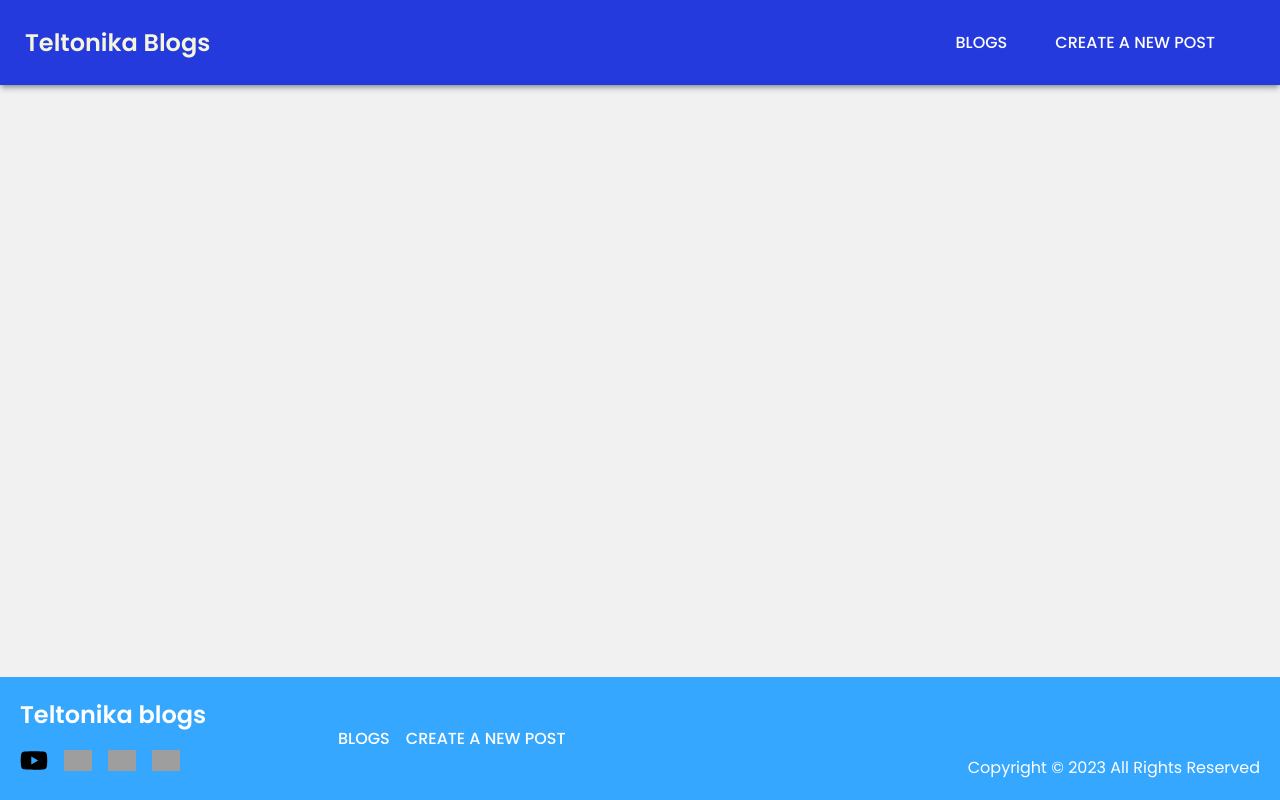
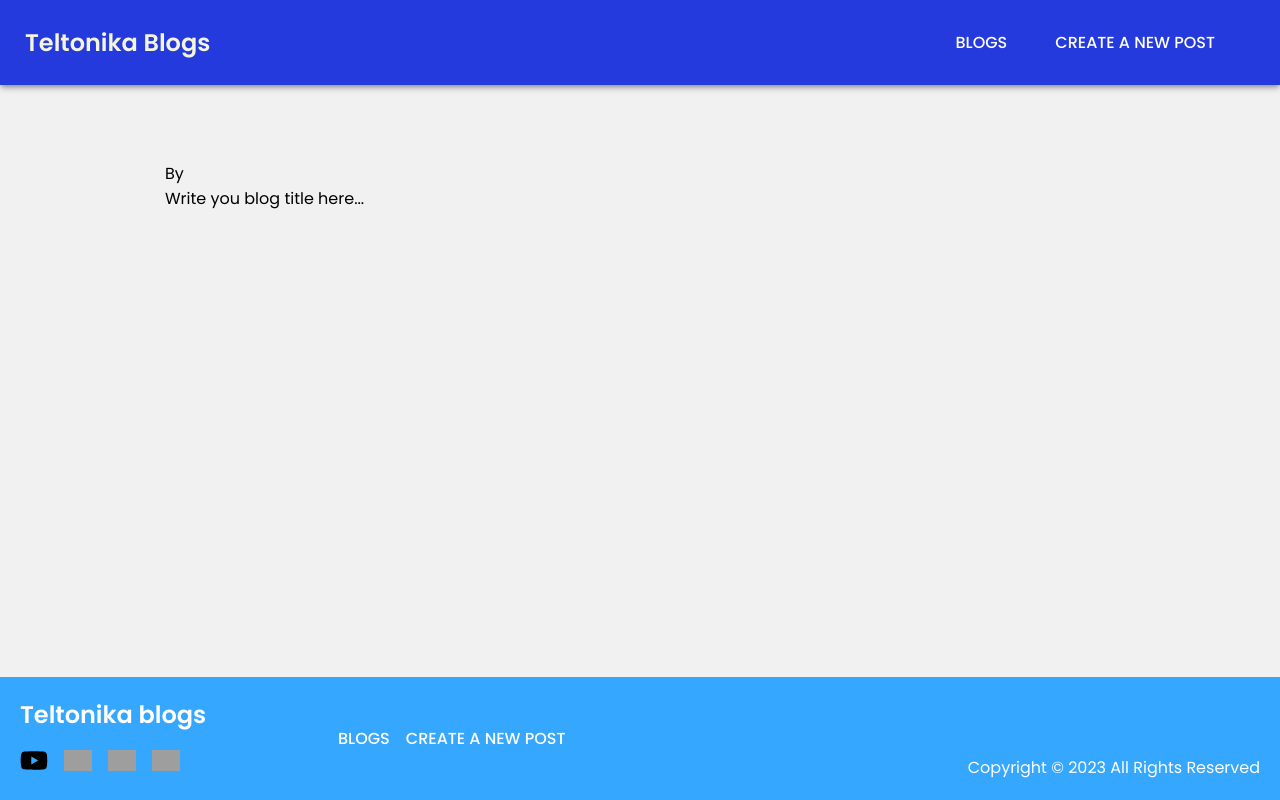
Before and after one commit to pijusp/TeltonikaBlogs_CRUD-posts-app, a Vue app: page /post-preview in a window 1280 px wide. Built offline with nearby package versions, Linux system fonts and the light colour scheme; grey boxes are pictures that could not be loaded; what vue2-editor would draw is missing.

Commit message:
Post preview

```diff
--- a/src/components/BlogCard.vue
+++ b/src/components/BlogCard.vue
@@ -20,7 +20,7 @@
             </h6>
             <router-link
                 class="link"
-                :to="{ name: 'ViewBlog', params: { blogid: this.post.blogID } }"
+                :to="{ name: 'ViewPost', params: { blogid: this.post.blogID } }"
             >
                 View The Post ➡️
             </router-link>
--- a/src/router/index.js
+++ b/src/router/index.js
@@ -2,6 +2,7 @@ import Vue from "vue";
 import VueRouter from "vue-router";
 import Blogs from "../views/Blogs.vue";
 import NewPost from "../views/NewPost.vue";
+import PostPreview from "../views/PostPreview.vue";
 
 Vue.use(VueRouter);
 
@@ -22,6 +23,14 @@ const routes = [
             title: "New Post",
         },
     },
+    {
+        path: "/post-preview",
+        name: "PostPreview",
+        component: PostPreview,
+        meta: {
+            title: "Post Preview",
+        },
+    },
 ];
 
 const router = new VueRouter({
--- a/src/store/index.js
+++ b/src/store/index.js
@@ -25,7 +25,7 @@ export default new Vuex.Store({
         editPost: null,
         blogHTML: "Write you blog title here...",
         blogTitle: "",
-        selectedAuthor: null,
+        authorName: null,
     },
     mutations: {
         newBlogPost(state, payload) {
@@ -35,7 +35,7 @@ export default new Vuex.Store({
             state.blogTitle = payload;
         },
         updateBlogAuthor(state, payload) {
-            state.selectedAuthor = payload;
+            state.authorName = payload;
         },
         toggleEditPost(state, payload) {
             state.editPost = payload;
--- a/src/views/NewPost.vue
+++ b/src/views/NewPost.vue
@@ -10,7 +10,7 @@
                     placeholder="Enter blog title"
                     v-model="blogTitle"
                 />
-                <select v-model="selectedAuthor" class="select-menu">
+                <select v-model="authorName" class="select-menu">
                     <option :value="null">Select an author</option>
                     <option
                         v-for="author in authors"
@@ -30,7 +30,7 @@
                 </button>
                 <router-link
                     class="router-button custom-button"
-                    :to="{ name: 'BlogPreview' }"
+                    :to="{ name: 'PostPreview' }"
                     >Post Preview</router-link
                 >
             </div>
@@ -59,7 +59,7 @@ export default {
     methods: {
         uploadBlog() {
             // Check if an author is selected
-            if (this.selectedAuthor === null) {
+            if (this.authorName === null) {
                 this.errorMsg = "Please select an author for the blog.";
                 this.error = true;
                 return;
@@ -83,12 +83,12 @@ export default {
                 this.$store.commit("newBlogPost", payload);
             },
         },
-        selectedAuthor: {
+        authorName: {
             get() {
-                return this.$store.state.selectedAuthor;
+                return this.$store.state.authorName;
             },
             set(payload) {
-                this.$store.commit("updateSelectedAuthor", payload);
+                this.$store.commit("updateBlogAuthor", payload);
             },
         },
     },
--- /dev/null
+++ b/src/views/PostPreview.vue
@@ -0,0 +1,54 @@
+<template>
+    <div class="post-view">
+        <div class="container quillWrapper">
+            <h2>{{ this.blogTitle }}</h2>
+            <div class="post-meta">
+                <span class="post-author">By {{ this.selectedAuthor }}</span>
+            </div>
+            <div class="post-content ql-editor" v-html="blogHTML"></div>
+        </div>
+    </div>
+</template>
+
+<script>
+export default {
+    name: "PostPreview",
+    computed: {
+        blogTitle() {
+            return this.$store.state.blogTitle;
+        },
+        blogHTML() {
+            return this.$store.state.blogHTML;
+        },
+        selectedAuthor() {
+            return this.$store.state.selectedAuthor;
+        },
+    },
+};
+</script>
+
+<style lang="scss">
+.post-view {
+    min-height: 100%;
+
+    .container {
+        max-width: 1000px;
+        padding: 60px 25px;
+    }
+
+    .ql-editor {
+        padding: 0;
+    }
+
+    h2 {
+        margin-bottom: 16px;
+        font-weight: 300;
+        font-size: 32px;
+    }
+
+    img {
+        width: 100%;
+        margin-bottom: 32px;
+    }
+}
+</style>
```
